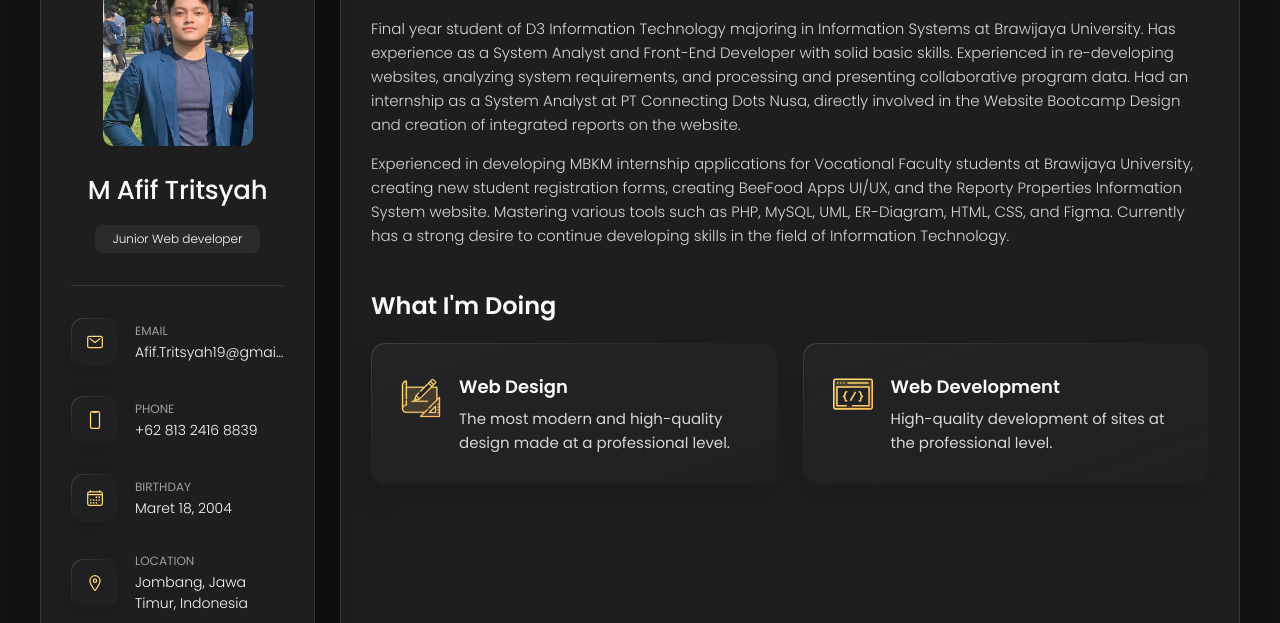
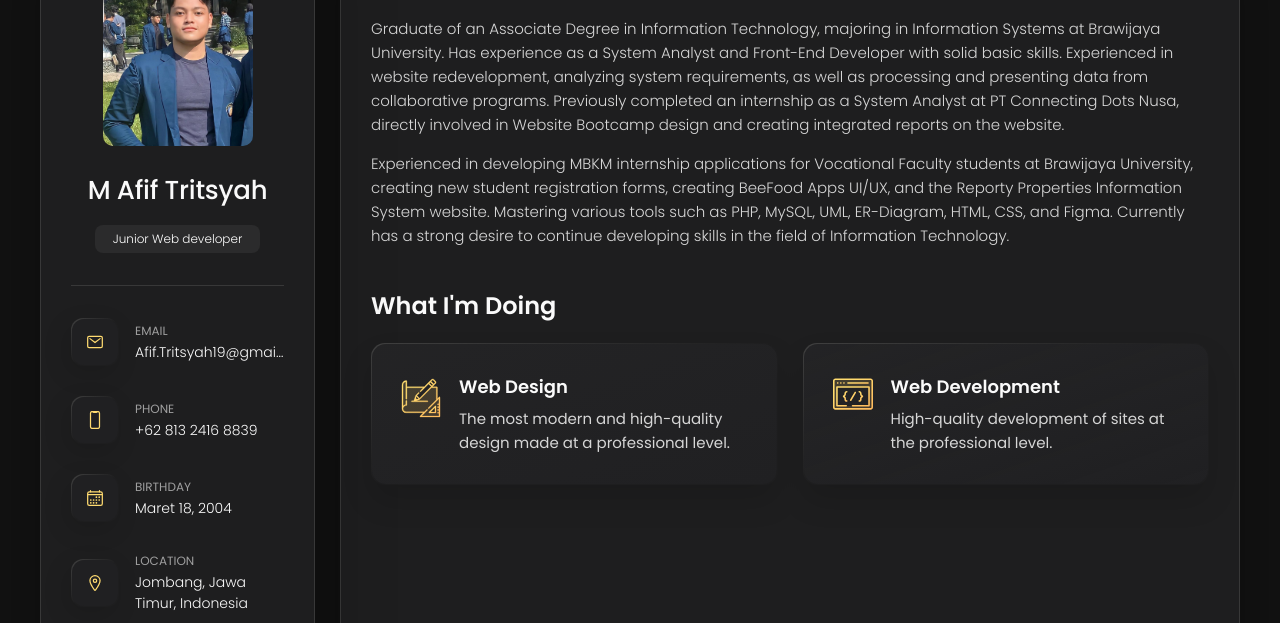
Before and after one commit to Afif-Tritsyah/Web-Personal, a plain HTML site: page index.html in a window 1280 px wide. Shown: the part 162-785 px from the top of the page. Drawn offline with nearby package versions, Linux system fonts and the light colour scheme.

Commit message:
index.html

```diff
--- a/index.html
+++ b/index.html
@@ -186,14 +186,11 @@
 
           <section class="about-text">
             <p>
-              Final year student of D3 Information Technology majoring in
-              Information Systems at Brawijaya University. Has experience as a
-              System Analyst and Front-End Developer with solid basic skills.
-              Experienced in re-developing websites, analyzing system
-              requirements, and processing and presenting collaborative program
-              data. Had an internship as a System Analyst at PT Connecting Dots
-              Nusa, directly involved in the Website Bootcamp Design and
-              creation of integrated reports on the website.
+              Graduate of an Associate Degree in Information Technology, majoring in Information Systems at Brawijaya University.
+              Has experience as a System Analyst and Front-End Developer with solid basic skills. Experienced in website redevelopment,
+              analyzing system requirements, as well as processing and presenting data from collaborative programs.
+              Previously completed an internship as a System Analyst at PT Connecting Dots Nusa,
+              directly involved in Website Bootcamp design and creating integrated reports on the website.
             </p>
 
             <p>
```
